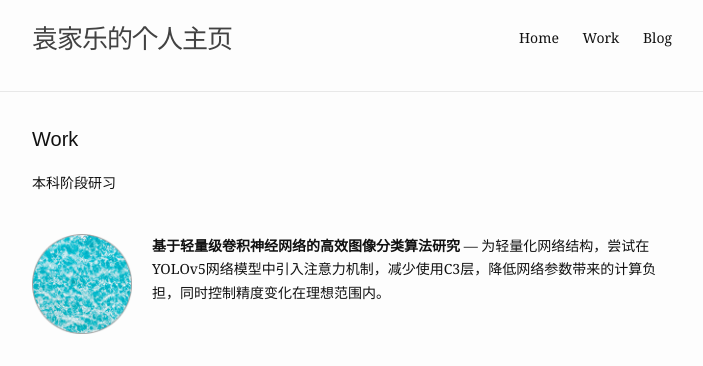
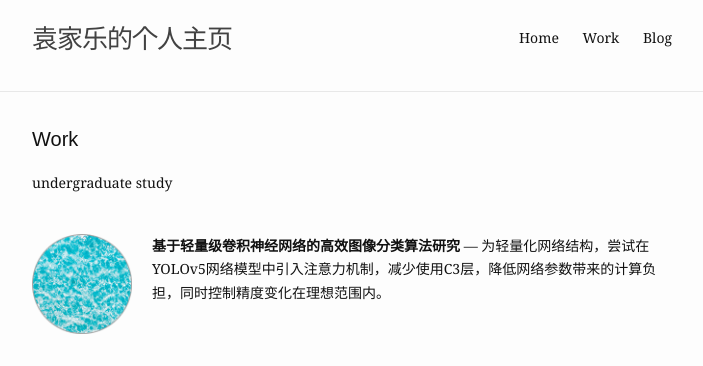
Before and after one commit to yuanjialegithub/yjl, a Jekyll site: the page built from work.md, in a window 1280 px wide. Shown: the top 366 px of the page, without its empty margins (288-991 px from the left). Built offline with Jekyll 4.4.1, drawn with Linux system fonts in a browser that asks for light colours.

Commit message:
Update work.md

```diff
--- a/work.md
+++ b/work.md
@@ -15,6 +15,6 @@ items:
     description: 团队自主设计的模块化测温终端，配合用户小程序和管理后台，实现人员体温监控，足迹跟踪等功能。我在团队中负责小程序开发和后台开发。
 ---
 
-本科阶段研习
+undergraduate study
 <br />
 <br />
```
